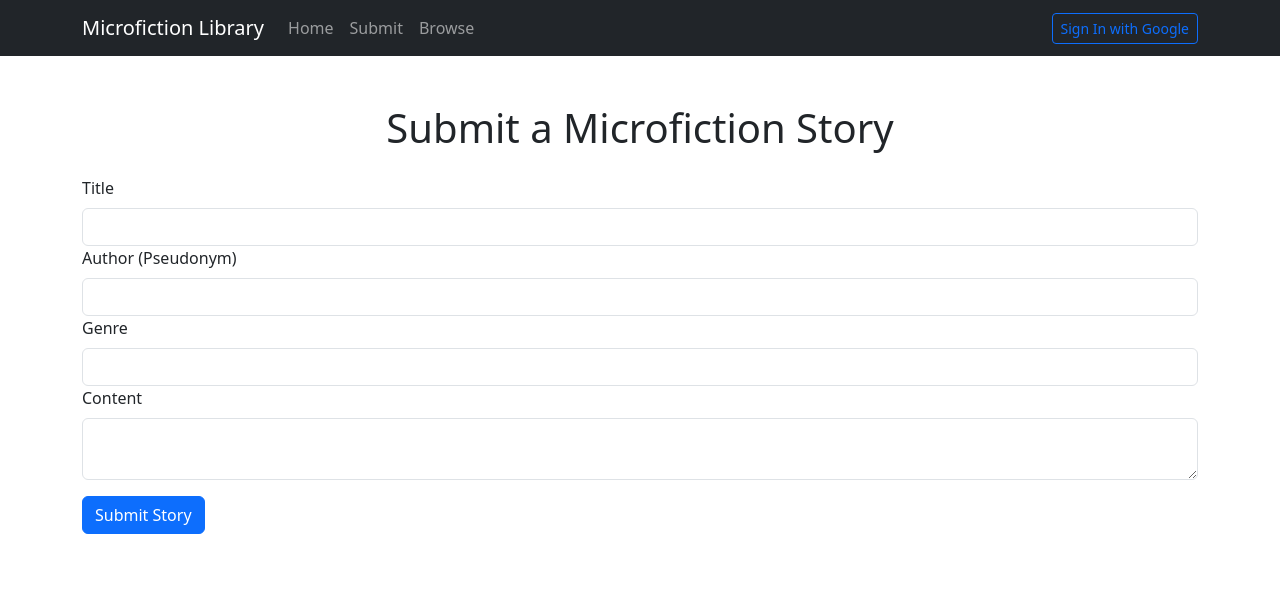
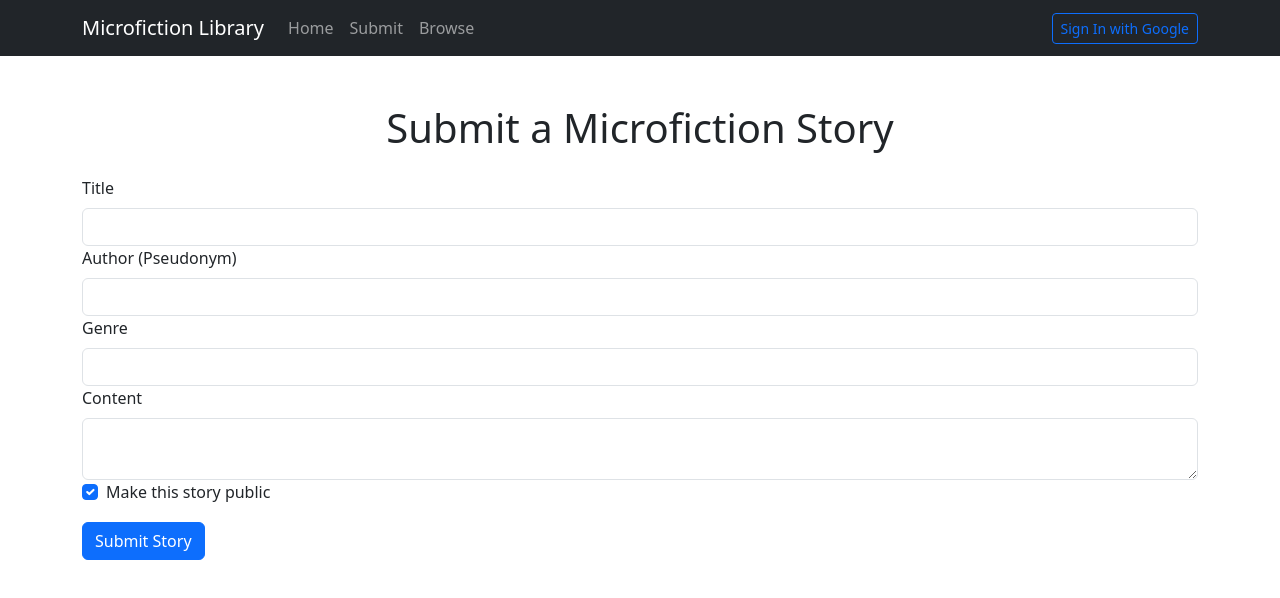
Before and after one commit to randomBrit/UNIenterpriseCW2, a React (Create React App) app in the folder client/: page /submit in a window 1280 px wide. Shown: the top 598 px of the page. Built offline with nearby package versions, Linux system fonts and the light colour scheme; no server answers.

Commit message:
public or not

```diff
--- a/client/src/pages/Submit.js
+++ b/client/src/pages/Submit.js
@@ -9,6 +9,7 @@ function Submit() {
     author: '',
     genre: '',
     content: '',
+    isPublic: true,
   });
 
   const handleChange = (e) => {
@@ -101,6 +102,14 @@ function Submit() {
             required
           />
         </Form.Group>
+        <Form.Check
+          type="checkbox"
+          label="Make this story public"
+          checked={story.isPublic}
+          onChange={(e) =>
+            setStory(prev => ({ ...prev, isPublic: e.target.checked }))
+          }
+        />
         <Button variant="primary" type="submit" className="mt-3">
           Submit Story
         </Button>
--- a/client/src/pages/home.js
+++ b/client/src/pages/home.js
@@ -4,7 +4,7 @@ import StoryCard from '../components/StoryCard';
 import SearchPanel from '../components/SearchPanel';
 
 function Home() {
-  const [displayedStory, setDisplayedStory] = useState(null); // <- step 1
+  const [displayedStory, setDisplayedStory] = useState(null);
 
   useEffect(() => {
     const fetchRandomStory = async () => {
@@ -14,14 +14,14 @@ function Home() {
 
         const publicStories = stories.filter(s => s.isPublic !== false);
         const randomIndex = Math.floor(Math.random() * publicStories.length);
-        setDisplayedStory(publicStories[randomIndex]); // <- step 3
+        setDisplayedStory(publicStories[randomIndex]);
       } catch (err) {
         console.error('Error fetching stories:', err);
       }
     };
 
-    fetchRandomStory(); // <- step 2
-  }, []); // empty array = only run once when component mounts
+    fetchRandomStory();
+  }, []);
 
   const handleSearch = (criteria) => {
     alert("Search Request:\n" + JSON.stringify({ search: criteria }, null, 2));
```
